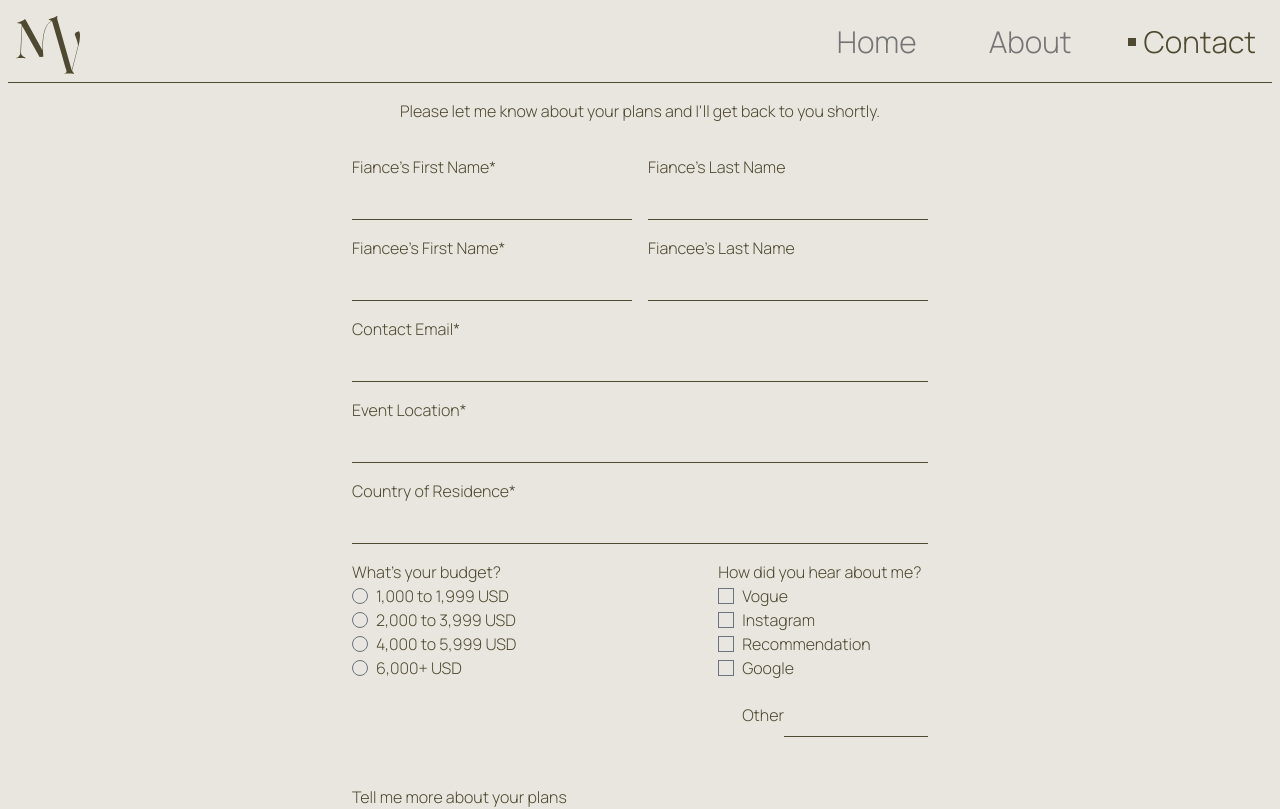
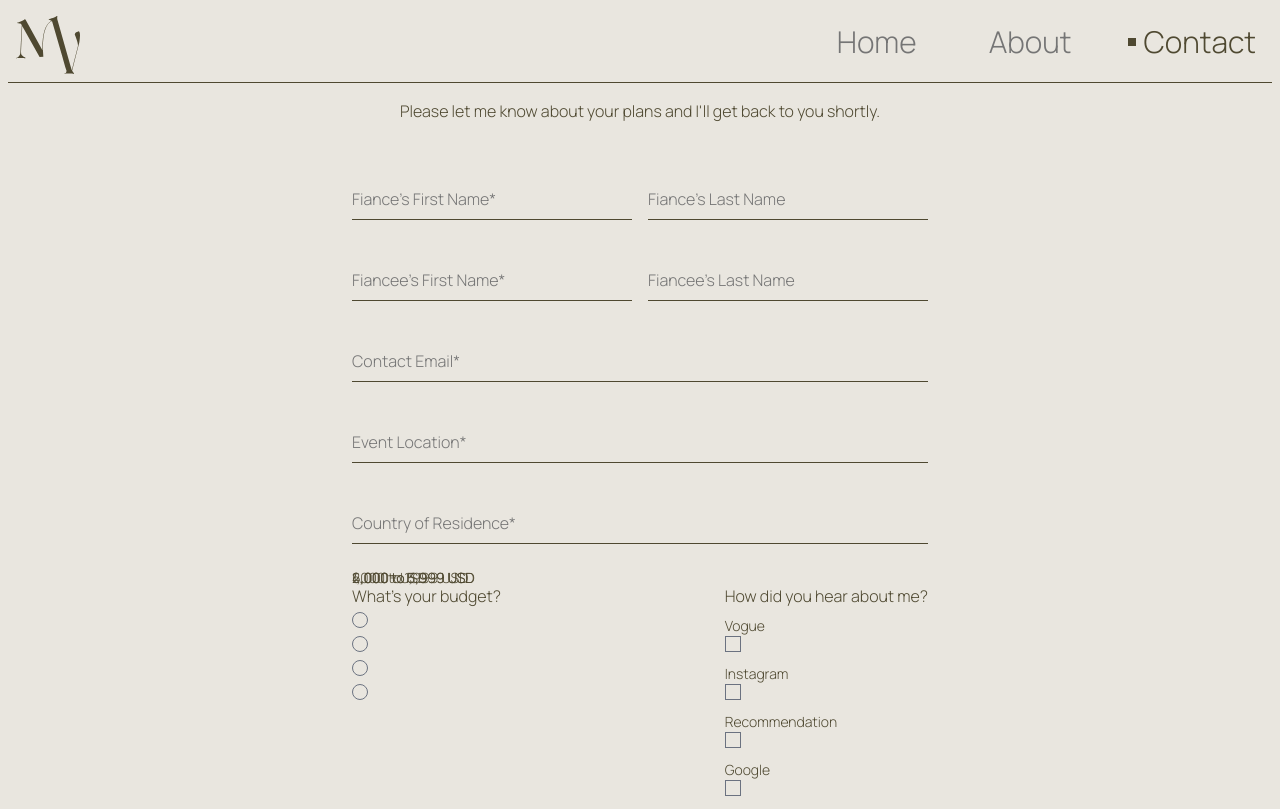
Before and after one commit to eduardocrrso/byMonicaVaras-Website, a Next.js app: page /contact in a window 1280 px wide. Shown: the top 809 px of the page. Built offline with nearby package versions, Linux system fonts and the light colour scheme; a web font is replaced by a local one.

Commit message:
adding animations and beautifying contact form *not yet finished

```diff
--- a/app/contact/page.tsx
+++ b/app/contact/page.tsx
@@ -16,40 +16,87 @@ export default function Page() {
                 <ul className="grid gap-4">
                     <div className="flex gap-4">
                         <li className="flex-1">
-                            <label htmlFor="fiancesFirstName">{"Fiance's First Name"}<span className="required">*</span></label>
-                            <input type="text" id="fiancesFirstName" name="fiancesFirstName" required className="w-full" />
+                            <input
+                                type="text"
+                                id="fiancesFirstName"
+                                name="fiancesFirstName"
+                                required
+                                className="peer"
+                                placeholder=""
+                            />
+                            <label htmlFor="fiancesFirstName">
+                                {"Fiance's First Name"}<span className="required">*</span>
+                            </label>
                         </li>
                         <li className="flex-1">
+                            <input
+                                type="text"
+                                id="fiancesLastName"
+                                name="fiancesLastName"
+                                className="peer"
+                                placeholder=""
+                            />
                             <label htmlFor="fiancesLastName">{"Fiance's Last Name"}</label>
-                            <input type="text" id="fiancesLastName" name="fiancesLastName" className="w-full" />
                         </li>
                     </div>
 
                     <div className="flex gap-4">
                         <li className="flex-1">
+                            <input
+                                type="text"
+                                id="fianceesFirstName"
+                                name="fianceesFirstName"
+                                required
+                                className="peer"
+                                placeholder=""
+                            />
                             <label htmlFor="fianceesFirstName">{"Fiancee's First Name"}<span className="required">*</span></label>
-                            <input type="text" id="fianceesFirstName" name="fianceesFirstName" required className="w-full" />
                         </li>
 
                         <li className="flex-1">
+                            <input
+                                type="text"
+                                id="fianceesLastName"
+                                name="fianceesLastName"
+                                className="peer"
+                                placeholder=""
+                            />
                             <label htmlFor="fianceesLastName">{"Fiancee's Last Name"}</label>
-                            <input type="text" id="fianceesLastName" name="fianceesLastName" className="w-full" />
                         </li>
                     </div>
 
                     <li>
+                        <input
+                            type="text"
+                            id="email"
+                            name="email"
+                            required
+                            className="peer"
+                            placeholder=""
+                        />
                         <label htmlFor="email">{"Contact Email"}<span className="required">*</span></label>
-                        <input type="text" id="email" name="email" required className="w-full" />
                     </li>
 
                     <li>
+                        <input
+                            type="text"
+                            id="eventLocation"
+                            name="eventLocation"
+                            className="peer"
+                            placeholder=""
+                        />
                         <label htmlFor="eventLocation">{"Event Location"}<span className="required">*</span></label>
-                        <input type="text" id="eventLocation" name="eventLocation" className="w-full" />
                     </li>
 
                     <li>
+                        <input
+                            type="text"
+                            id="countryOfResidence"
+                            name="countryOfResidence"
+                                className="peer"
+                                placeholder=""
+                            />
                         <label htmlFor="countryOfResidence">{"Country of Residence"}<span className="required">*</span></label>
-                        <input type="text" id="countryOfResidence" name="countryOfResidence" className="w-full" />
                     </li>
                     <div className="flex justify-between flex-wrap gap-4">
                         <li>
--- a/app/globals.css
+++ b/app/globals.css
@@ -3,6 +3,7 @@
 @tailwind utilities;
 
 @layer base {
+
   [type='text'],
   input:where(:not([type])),
   [type='email'],
@@ -19,14 +20,61 @@
   [multiple],
   textarea,
   select {
-    @apply bg-background border-t-0 border-x-0 border-foreground focus:border-foreground focus:border-y-2 focus:-mt-[3px] focus:ring-transparent;
+    @apply bg-background
+            border-t-0
+            border-x-0
+            border-foreground
+            px-0
+            focus:border-foreground
+            focus:border-b-2
+            focus:-mt-[1px]
+            focus:pb-1
+            focus:ring-transparent
+            w-full;
+  }
+
+  form li {
+    @apply relative mt-6;
   }
 
   [type='checkbox'],
   [type='radio'] {
     @apply text-foreground bg-background focus:ring-background;
   }
+
+  label {
+    @apply absolute left-0 -top-4 text-sm
+    peer-placeholder-shown:text-base
+    peer-placeholder-shown:text-gray
+    peer-placeholder-shown:top-2
+    peer-focus:-top-4
+    peer-focus:text-sm
+    peer-focus:text-foreground
+    transition-all;
+  }
+/*
+    [type='text']+label,
+    [type='email']+label {
+      @apply absolute left-0 -top-4 text-sm
+      peer-placeholder-shown:text-base
+      peer-placeholder-shown:text-gray
+      peer-placeholder-shown:top-2
+      peer-focus:-top-4
+      peer-focus:text-sm
+      peer-focus:text-foreground
+      transition-all;
+    } */
+
 }
+
+/* absolute left-0 -top-4 text-sm
+peer-placeholder-shown:text-base
+peer-placeholder-shown:text-gray
+peer-placeholder-shown:top-2
+peer-focus:-top-4
+peer-focus:text-sm
+peer-focus:text-foreground
+transition-all */
 
 :root {
   --background: #E9E6DF;
```
